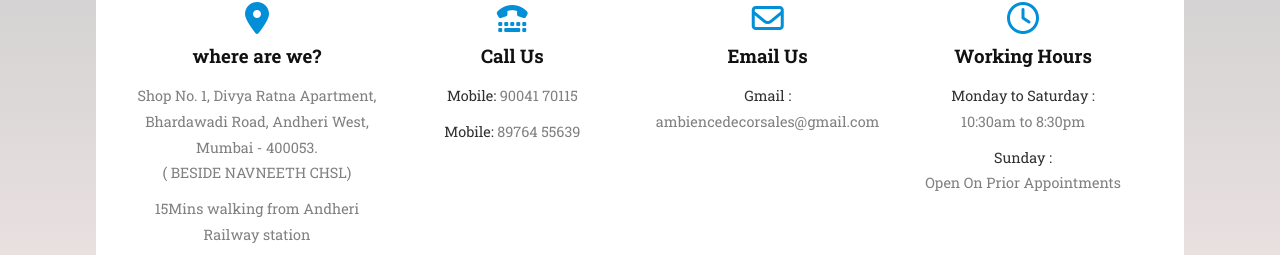
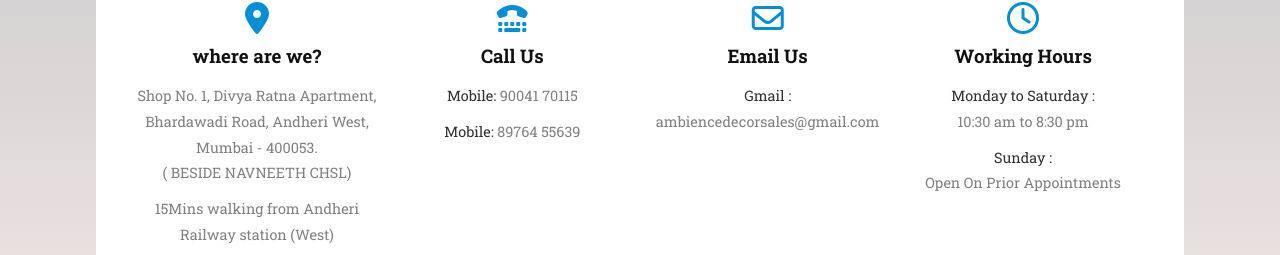
Before and after one commit to arifshaikha/Amience_Decor, a plain HTML site: page contactus.html in a window 1280 px wide. Shown: the part 352-607 px from the top of the page. Drawn offline with Linux system fonts and the light colour scheme; some packages are replaced by stand-ins of ours; a script that the page names is missing.

Commit message:
10 Oct 2023 - Third Commit

```diff
--- a/contactus.html
+++ b/contactus.html
@@ -149,7 +149,7 @@
                             BESIDE
                             NAVNEETH CHSL)</p>
                     </a>
-                    <p>15Mins walking from Andheri Railway station</p>
+                    <p>15Mins walking from Andheri Railway station (West)</p>
                     <p>10Mins walking from Azad Nagar Metro Station</p>
                 </div>
                 <div class="callUsContainer flex">
@@ -167,7 +167,7 @@
                 <div class="workingHourContainer flex">
                     <i class="fa-regular fa-clock fa-2xl"></i>
                     <h3>Working Hours</h3>
-                    <p><span class="highlight">Monday to Saturday :<br></span> 10:30am to 8:30pm</p>
+                    <p><span class="highlight">Monday to Saturday :<br></span> 10:30 am to 8:30 pm</p>
                     <p><span class="highlight">Sunday :<br></span> Open On Prior Appointments</p>
                 </div>
             </div>
```
